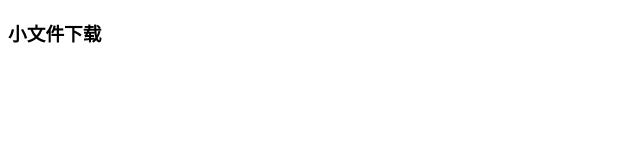
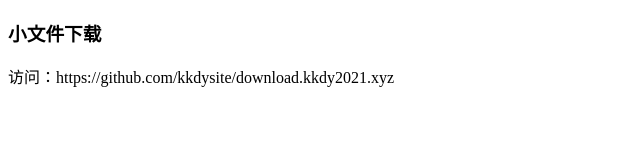
Before and after one commit to kkdysite/ClientApps, a plain HTML site: page index.html in a window 1280 px wide. Shown: the whole page, without its empty margins (0-640 px from the left). Drawn offline with Linux system fonts and the light colour scheme.

Commit message:
Update index.html

```diff
--- a/index.html
+++ b/index.html
@@ -8,5 +8,6 @@
     </head>
 <body>
 <h3>小文件下载</h3>
+访问：https://github.com/kkdysite/download.kkdy2021.xyz
 </body>
 </html>
```
